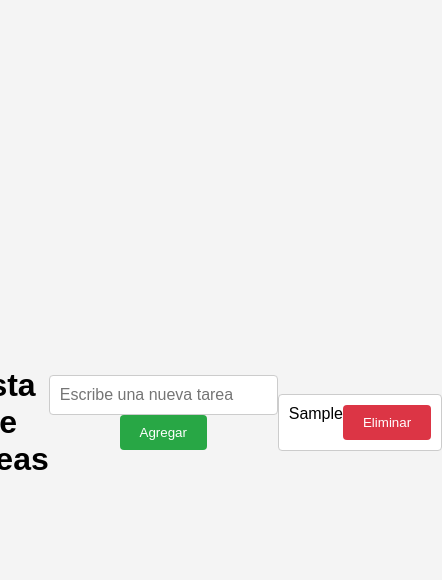
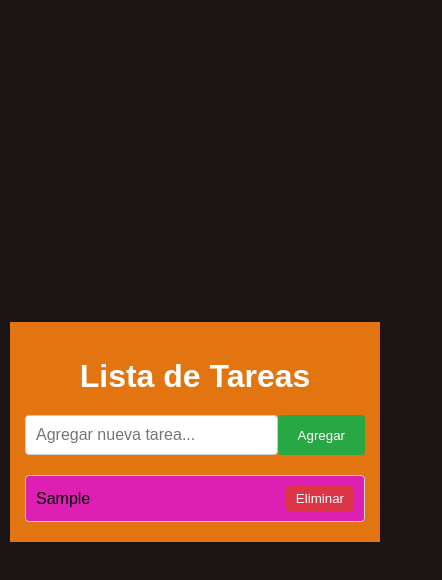
Before and after one commit to Harondight/AdministradordeTareas, a plain HTML site: page index.html in a window 390 px wide. Both pictures are taken after typing "Sample" into the empty fields and a click on the button "Agregar". Shown: the whole page, 442 px wide, since content can reach past the window. Drawn offline with Linux system fonts and the light colour scheme.

Commit message:
start project

```diff
--- a/app.js
+++ b/app.js
@@ -14,7 +14,6 @@ taskForm.addEventListener('submit', function(event) {
     const li = document.createElement('li');
     li.textContent = taskText;
 
-    // Crear botón de eliminar
     const deleteBtn = document.createElement('button');
     deleteBtn.textContent = 'Eliminar';
     deleteBtn.classList.add('delete-btn');
@@ -58,20 +57,18 @@ taskForm.addEventListener('submit', function(event) {
         });
     }
 
-    // Cargar tareas al inicio
     loadTasks();
 
-    // Guardar tareas al agregar o eliminar
     taskForm.addEventListener('submit', saveTasks);
     taskList.addEventListener('click', saveTasks);
 
     taskList.addEventListener('click', function(event) {
         if (event.target.tagName === 'LI') {
             event.target.classList.toggle('completed');
-            saveTasks(); // Guardar el estado actualizado
+            saveTasks();
         }
     });
 
 
-    taskInput.value = ''; // Limpiar el campo de entrada
+    taskInput.value = '';
 });
--- a/index.html
+++ b/index.html
@@ -3,19 +3,18 @@
 <head>
     <meta charset="UTF-8">
     <meta name="viewport" content="width=device-width, initial-scale=1.0">
+    <link rel="stylesheet" href="styles.css">
     <title>Lista de Tareas</title>
-    <link rel="stylesheet" href="styles.css">
 </head>
 <body>
-    <h1>Lista de Tareas</h1>
-
-    <form id="taskForm">
-        <input type="text" id="taskInput" placeholder="Escribe una nueva tarea">
-        <button type="submit">Agregar</button>
-    </form>
-
-    <ul id="taskList"></ul>
-
+    <div class="container">
+        <h1>Lista de Tareas</h1>
+        <form id="taskForm">
+            <input type="text" id="taskInput" placeholder="Agregar nueva tarea..." required>
+            <button type="submit">Agregar</button>
+        </form>
+        <ul id="taskList"></ul>
+    </div>
     <script src="app.js"></script>
 </body>
 </html>
--- a/styles.css
+++ b/styles.css
@@ -1,6 +1,6 @@
 body {
-    font-family: Arial, sans-serif;
-    background-color: #f4f4f4;
+    font-family: 'Arial', sans-serif;
+    background-color: #1d1515;
     display: flex;
     justify-content: center;
     align-items: center;
@@ -8,15 +8,23 @@ body {
     margin: 0;
 }
 
+.container {
+    background-color: #e27510;
+    border-radius: 8px;
+    box-shadow: 0 4px 8px rgba(237, 250, 125, 0.2);
+    padding: 20px;
+    width: 90%;
+    max-width: 400px;
+}
+
 h1 {
     text-align: center;
     margin-bottom: 20px;
+    color: #ffffff;
 }
 
 form {
     display: flex;
-    flex-direction: column;
-    align-items: center;
     margin-bottom: 20px;
 }
 
@@ -26,15 +34,22 @@ input {
     font-size: 16px;
     border: 1px solid #ccc;
     border-radius: 4px;
+    transition: border 0.3s;
+}
+
+input:focus {
+    border-color: #4b1dca;
+    outline: none;
 }
 
 button {
     padding: 10px 20px;
     background-color: #28a745;
-    color: white;
+    color: rgb(255, 255, 255);
     border: none;
     border-radius: 4px;
     cursor: pointer;
+    transition: background-color 0.3s;
 }
 
 button:hover {
@@ -44,23 +59,28 @@ button:hover {
 ul {
     list-style-type: none;
     padding: 0;
-    max-width: 400px;
-    margin: 0 auto;
+    margin: 0;
 }
 
 li {
-    background-color: #fff;
+    background-color: #dd1fb4;
     padding: 10px;
     margin: 5px 0;
     display: flex;
     justify-content: space-between;
+    align-items: center;
     border-radius: 4px;
     border: 1px solid #ccc;
+    transition: background-color 0.3s;
+}
+
+li:hover {
+    background-color: #105aa5;
 }
 
 .completed {
     text-decoration: line-through;
-    color: gray;
+    color: rgb(239, 243, 20);
 }
 
 .delete-btn {
@@ -69,8 +89,24 @@ li {
     border: none;
     border-radius: 4px;
     cursor: pointer;
+    padding: 5px 10px;
+    transition: background-color 0.3s;
 }
 
 .delete-btn:hover {
     background-color: #c82333;
 }
+
+/* Estilos para pantallas pequeñas */
+@media (max-width: 600px) {
+    body {
+        padding: 10px;
+    }
+
+    .container {
+        padding: 15px;
+        width: 100%;
+        box-shadow: none;
+        border-radius: 0;
+    }
+}
```
